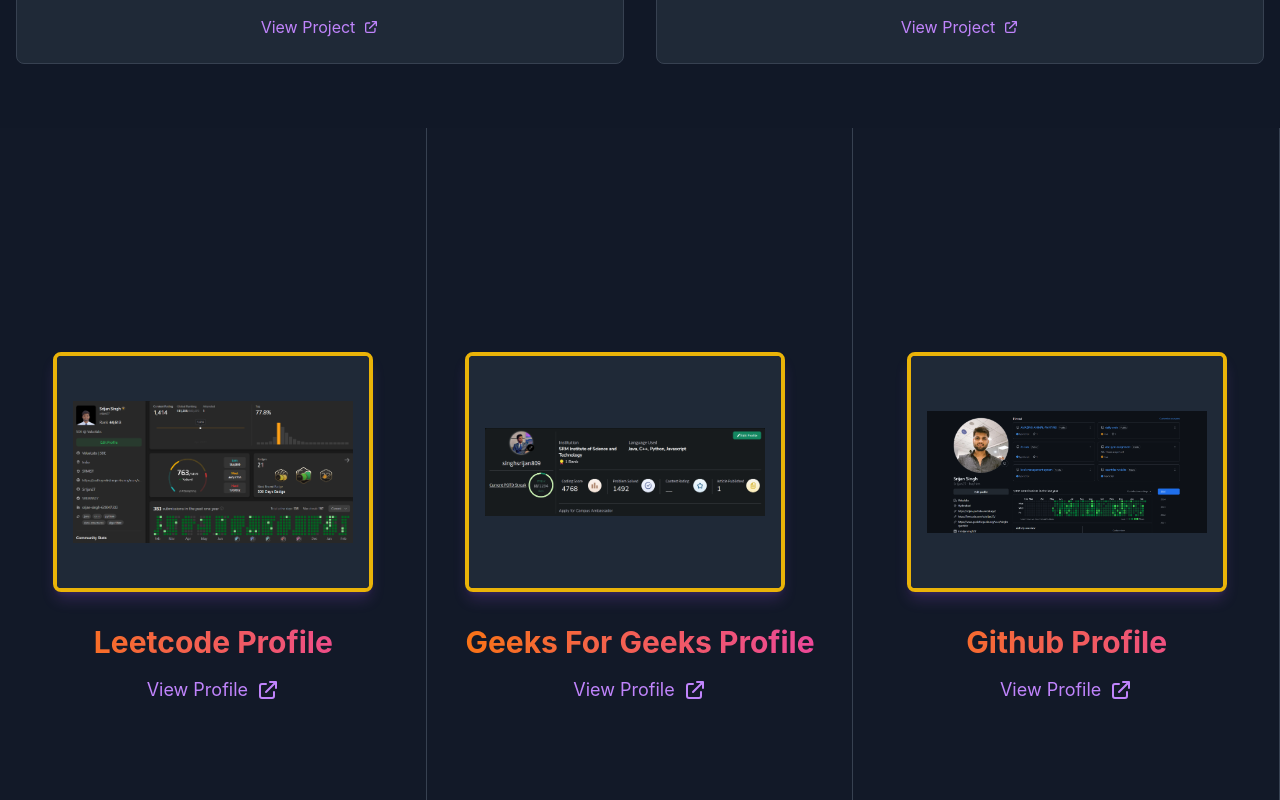
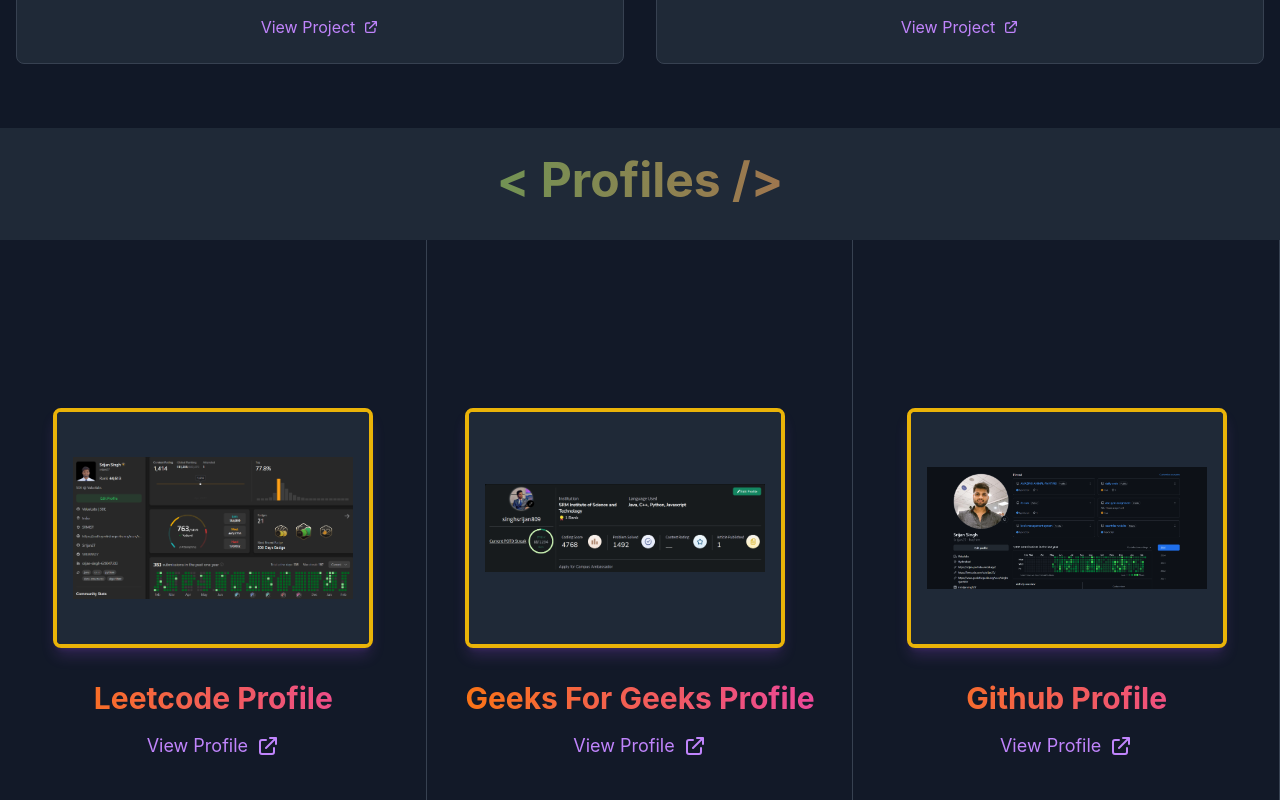
Before and after one commit to Sr1jan27/portfolio-website, a React (Create React App) app: page / in a window 1280 px wide. Shown: the part 1800-2600 px from the top of the page. Built offline with nearby package versions, Linux system fonts and the light colour scheme.

Commit message:
profile refactoring

```diff
--- a/src/component/Portfolio.jsx
+++ b/src/component/Portfolio.jsx
@@ -266,7 +266,13 @@
       </section>
 
       <section id="coding-profiles" className="min-h-screen relative bg-gray-800">
-        <div className="absolute inset-0">
+      <div className="absolute top-0 left-0 right-0 text-center pt-7">
+          <h2 className="text-4xl md:text-5xl font-bold bg-gradient-to-r from-green-500 to-red-500 bg-clip-text text-transparent">
+            {'< Profiles />'}
+          </h2>
+        </div>
+        {/* 👆 ADDED HEADING HERE 👆 */}
+        <div className="absolute inset-0 pt-28">
           <div className="h-full w-full grid grid-cols-3">
             {profilesShow.map((profile, index) => (
               <a
```
